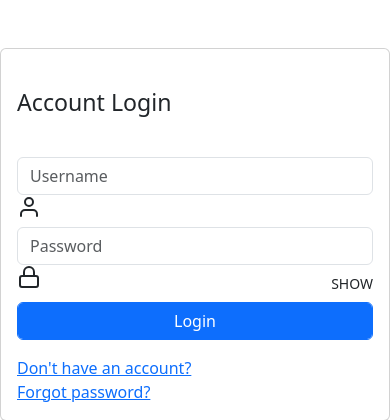
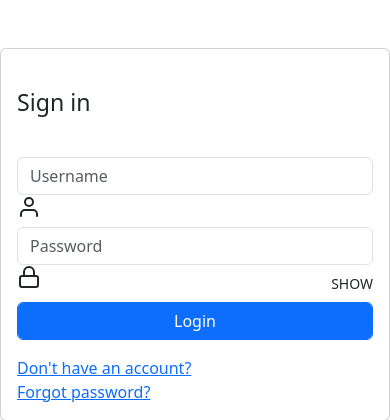
Before and after one commit to lolideppt123/inventory-management-1, a Django app: page /authentication/login/ in a window 390 px wide. Shown: the top 420 px of the page. Run offline with Django 4.2, Linux system fonts and the light colour scheme; some libraries are stand-ins or nearby versions.

Commit message:
changes in login template

```diff
--- a/authentication/templates/authentication/login.html
+++ b/authentication/templates/authentication/login.html
@@ -9,19 +9,18 @@
 <link href="{% static 'css/login.css' %}" rel="stylesheet">
 
 <div class="row">
-    <div class="col-md-4"></div>
-    <div class="col-md-4">
+
+    <div class="col-form">
         <div class="card mt-5">
-            <div class="card-body">
+            <div class="card-body pb-3">
 
                 <div class="card-title py-4">
-                    <h3>Account Login</h3>
+                    <h3>Sign in</h3>
                 </div>
 
                 <form action="{% url 'login' %}" method="post" class="login-form">
                     {% csrf_token %}
                     {% include 'partials/_messages.html' %}
-
                     <div class="mb-2">
 
                         <input placeholder="Username" type="text" name="username" id="usernameField" class="input form-control" value="{{fieldValues.username}}" required />
@@ -49,7 +48,6 @@
 
         </div>
     </div>
-    <div class="col-md-4"></div>
 </div>
 
 <script src="{% static 'js/set_newpassword.js' %}"></script>
--- a/expensereport/settings.py
+++ b/expensereport/settings.py
@@ -148,9 +148,9 @@ USE_TZ = True
 # Static files (CSS, JavaScript, Images)
 # https://docs.djangoproject.com/en/4.0/howto/static-files/
 
-# STATIC_URL = 'static/'
-# STATICFILES_DIRS = [os.path.join(BASE_DIR, 'expensereport/static')]
-# STATIC_ROOT = os.path.join(BASE_DIR, 'static')
+STATIC_URL = 'static/'
+STATICFILES_DIRS = [os.path.join(BASE_DIR, 'expensereport/static')]
+STATIC_ROOT = os.path.join(BASE_DIR, 'static')
 
 # Default primary key field type
 # https://docs.djangoproject.com/en/4.0/ref/settings/#default-auto-field
```
